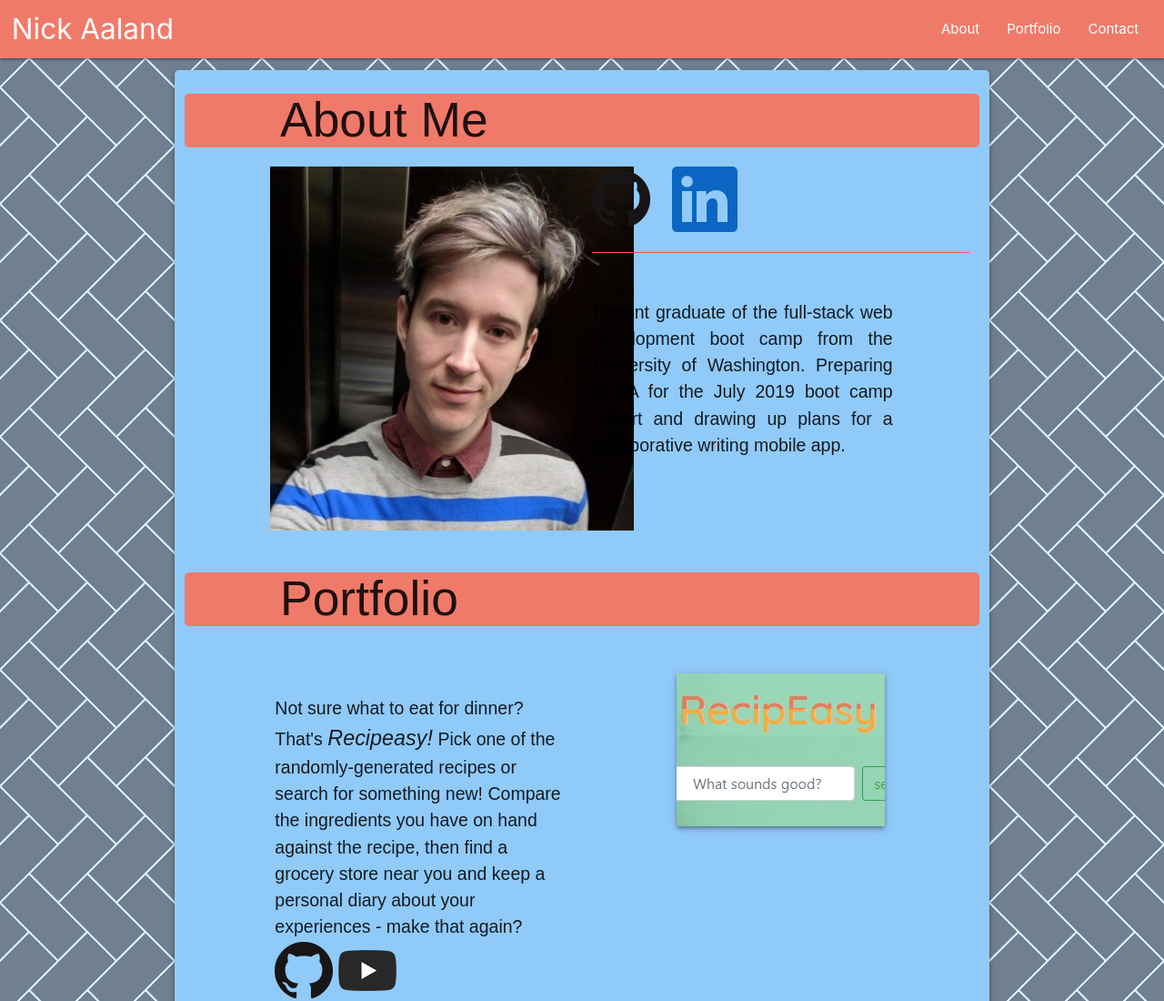
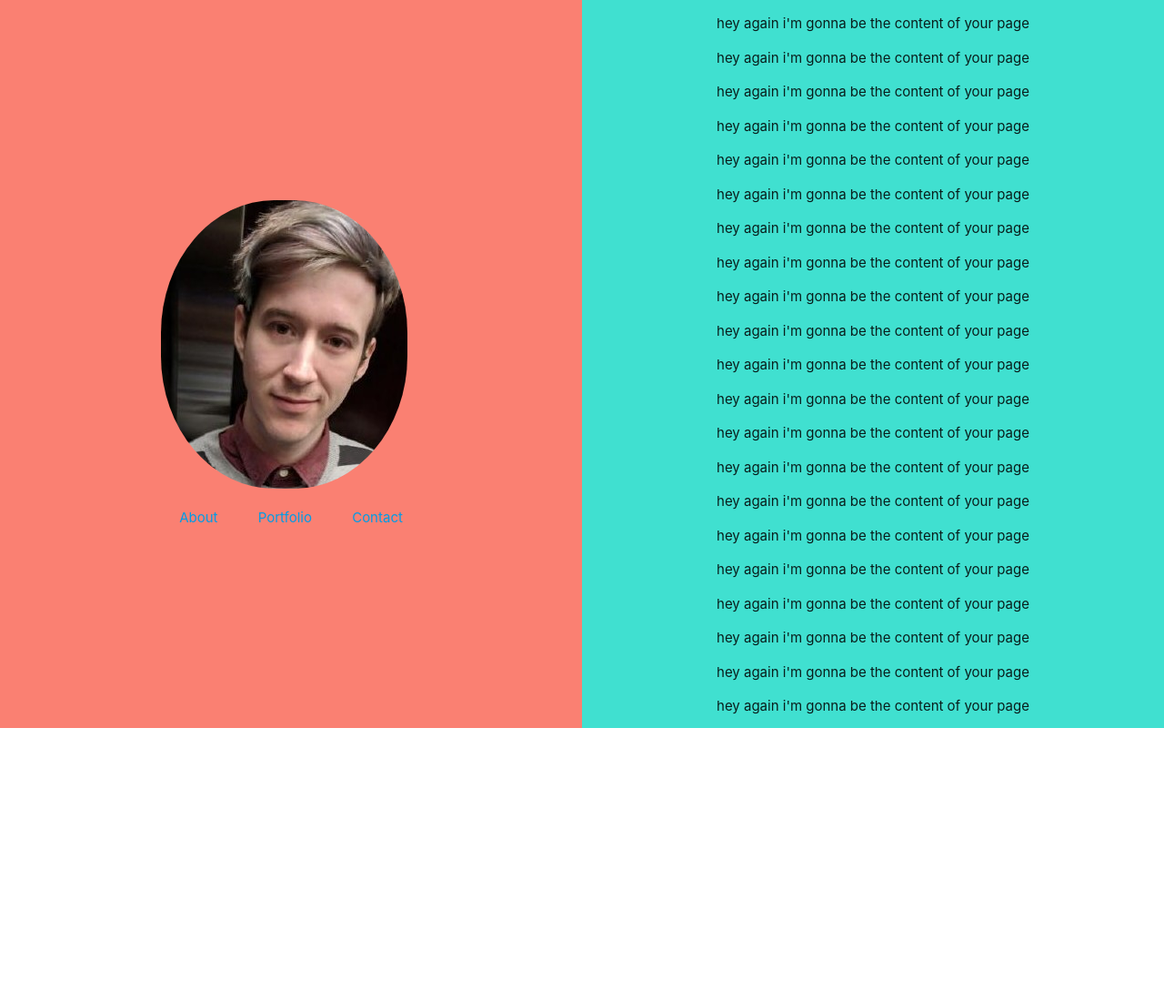
Before and after one commit to Nackles/nackles.github.io, a plain HTML site: page index.html in a window 1280 px wide. Shown: the top 1100 px of the page at 91% size. After the commit the page ends 800 px from the top, so only its background shows below. Drawn offline with nearby package versions, Linux system fonts and the light colour scheme.

Commit message:
basic html/css scaffold

```diff
--- /dev/null
+++ b/assets/styles/newstyle.css
@@ -0,0 +1,48 @@
+p {
+    text-align: center;
+
+    /* vertical-align: middle; */
+}
+
+.flex-item {
+    margin: auto;
+    flex-basis: auto;
+    flex: 0;
+}
+
+img {
+    border-radius: 46%;
+    /* height: 271px;
+    width: 317px; */
+}
+
+/* .push-in {
+
+} */
+
+ li {
+    display: inline;
+    padding: 15px;
+    margin: 5px;
+ }
+
+.left-col-sticky {
+    background-color: salmon;
+    position: fixed;
+    width: 50%;
+    /* left: 5%; */
+    height: 100%;
+    /* vertical-align: middle; */
+    display: flex;
+    flex-direction: column;
+    justify-content: space-around;
+}
+
+.right-col-content {
+    background-color: turquoise;
+    position: fixed;
+    width: 50%;
+    left: 50%;
+    height: 100%;
+    overflow: auto;
+}
--- /dev/null
+++ b/assets/styles/reset.css
@@ -0,0 +1,49 @@
+/* Wonderful .css reset used from: */
+/* http://meyerweb.com/eric/tools/css/reset/
+   v2.0 | 20110126
+   License: none (public domain)
+*/
+
+html, body, div, span, applet, object, iframe,
+h1, h2, h3, h4, h5, h6, p, blockquote, pre,
+a, abbr, acronym, address, big, cite, code,
+del, dfn, em, img, ins, kbd, q, s, samp,
+small, strike, strong, sub, sup, tt, var,
+b, u, i, center,
+dl, dt, dd, ol, ul, li,
+fieldset, form, label, legend,
+table, caption, tbody, tfoot, thead, tr, th, td,
+article, aside, canvas, details, embed,
+figure, figcaption, footer, header, hgroup,
+menu, nav, output, ruby, section, summary,
+time, mark, audio, video {
+	margin: 0;
+	padding: 0;
+	border: 0;
+	font-size: 100%;
+	font: inherit;
+	vertical-align: baseline;
+}
+/* HTML5 display-role reset for older browsers */
+article, aside, details, figcaption, figure,
+footer, header, hgroup, menu, nav, section {
+	display: block;
+}
+body {
+	line-height: 1;
+}
+ol, ul {
+	list-style: none;
+}
+blockquote, q {
+	quotes: none;
+}
+blockquote:before, blockquote:after,
+q:before, q:after {
+	content: '';
+	content: none;
+}
+table {
+	border-collapse: collapse;
+	border-spacing: 0;
+}
--- a/index.html
+++ b/index.html
@@ -9,118 +9,113 @@
       rel="stylesheet"
       href="https://cdnjs.cloudflare.com/ajax/libs/materialize/1.0.0/css/materialize.min.css"
     />
-    <link rel="stylesheet" type="text/css" href="./assets/styles/style.css" />
+    <!-- Don't worry for now. -->
+    <!-- <link rel="stylesheet" type="text/css" href="./assets/styles/style.css" /> -->
+    <link rel="stylesheet" type="test/css" href="./assets/styles/reset.css" />
+    <link rel="stylesheet" type="text/css" href="./assets/styles/newstyle.css" />
   </head>
   <body>
-    <!-- Static Navigation -->
-    <nav>
-      <div class="nav-wrapper">
-        <a class="brand-logo">Nick Aaland</a>
-        <ul id="nav-mobile" class="right hide-on-med-and-down">
-          <li><a href="#aboutme">About</a></li>
-          <li><a href="#portfolio">Portfolio</a></li>
-          <li><a href="mailto:nick.aaland@gmail.com">Contact</a></li>
-        </ul>
-      </div>
-    </nav>
+    <div class="big-flex">
+        <div class="left-col-sticky">
+            <div class="my-card flex-item">
+              <p class="" ></p>
+              <img class="" src="assets/images/profile.jfif" alt="profile-pic" />
+              <ul class="">
+                <li><a>About</a></li>
+                <li><a>Portfolio</a></li>
+                <li><a>Contact</a></li>
+              </ul>
+            </div>
+        </div>
+        <div class="right-col-content">
+          <p>hey again i'm gonna be the content of your page</p>
+          <p>hey again i'm gonna be the content of your page</p>
+          <p>hey again i'm gonna be the content of your page</p>
+          <p>hey again i'm gonna be the content of your page</p>
+          <p>hey again i'm gonna be the content of your page</p>
+          <p>hey again i'm gonna be the content of your page</p>
+          <p>hey again i'm gonna be the content of your page</p>
+          <p>hey again i'm gonna be the content of your page</p>
+          <p>hey again i'm gonna be the content of your page</p>
+          <p>hey again i'm gonna be the content of your page</p>
+          <p>hey again i'm gonna be the content of your page</p>
+          <p>hey again i'm gonna be the content of your page</p>
+          <p>hey again i'm gonna be the content of your page</p>
+          <p>hey again i'm gonna be the content of your page</p>
+          <p>hey again i'm gonna be the content of your page</p>
+          <p>hey again i'm gonna be the content of your page</p>
+          <p>hey again i'm gonna be the content of your page</p>
+          <p>hey again i'm gonna be the content of your page</p>
+          <p>hey again i'm gonna be the content of your page</p>
+          <p>hey again i'm gonna be the content of your page</p>
+          <p>hey again i'm gonna be the content of your page</p>
+          <p>hey again i'm gonna be the content of your page</p>
+          <p>hey again i'm gonna be the content of your page</p>
+          <p>hey again i'm gonna be the content of your page</p>
+          <p>hey again i'm gonna be the content of your page</p>
+          <p>hey again i'm gonna be the content of your page</p>
+          <p>hey again i'm gonna be the content of your page</p>
+          <p>hey again i'm gonna be the content of your page</p>
+          <p>hey again i'm gonna be the content of your page</p>
+          <p>hey again i'm gonna be the content of your page</p>
+          <p>hey again i'm gonna be the content of your page</p>
+          <p>hey again i'm gonna be the content of your page</p>
+          <p>hey again i'm gonna be the content of your page</p>
+          <p>hey again i'm gonna be the content of your page</p>
+          <p>hey again i'm gonna be the content of your page</p>
+          <p>hey again i'm gonna be the content of your page</p>
+          <p>hey again i'm gonna be the content of your page</p>
+          <p>hey again i'm gonna be the content of your page</p>
+          <p>hey again i'm gonna be the content of your page</p>
+          <p>hey again i'm gonna be the content of your page</p>
+          <p>hey again i'm gonna be the content of your page</p>
+          <p>hey again i'm gonna be the content of your page</p>
+          <p>hey again i'm gonna be the content of your page</p>
+          <p>hey again i'm gonna be the content of your page</p>
+          <p>hey again i'm gonna be the content of your page</p>
+          <p>hey again i'm gonna be the content of your page</p>
+          <p>hey again i'm gonna be the content of your page</p>
+          <p>hey again i'm gonna be the content of your page</p>
+          <p>hey again i'm gonna be the content of your page</p>
+          <p>hey again i'm gonna be the content of your page</p>
+          <p>hey again i'm gonna be the content of your page</p>
+          <p>hey again i'm gonna be the content of your page</p>
+          <p>hey again i'm gonna be the content of your page</p>
+          <p>hey again i'm gonna be the content of your page</p>
+          <p>hey again i'm gonna be the content of your page</p>
+          <p>hey again i'm gonna be the content of your page</p>
+          <p>hey again i'm gonna be the content of your page</p>
+          <p>hey again i'm gonna be the content of your page</p>
+          <p>hey again i'm gonna be the content of your page</p>
+          <p>hey again i'm gonna be the content of your page</p>
+          <p>hey again i'm gonna be the content of your page</p>
+          <p>hey again i'm gonna be the content of your page</p>
+          <p>hey again i'm gonna be the content of your page</p>
+          <p>hey again i'm gonna be the content of your page</p>
+          <p>hey again i'm gonna be the content of your page</p>
+          <p>hey again i'm gonna be the content of your page</p>
+          <p>hey again i'm gonna be the content of your page</p>
+          <p>hey again i'm gonna be the content of your page</p>
+          <p>hey again i'm gonna be the content of your page</p>
+          <p>hey again i'm gonna be the content of your page</p>
+          <p>hey again i'm gonna be the content of your page</p>
+          <p>hey again i'm gonna be the content of your page</p>
+          <p>hey again i'm gonna be the content of your page</p>
+          <p>hey again i'm gonna be the content of your page</p>
+          <p>hey again i'm gonna be the content of your page</p>
+          <p>hey again i'm gonna be the content of your page</p>
+          <p>hey again i'm gonna be the content of your page</p>
+          <p>hey again i'm gonna be the content of your page</p>
+          <p>hey again i'm gonna be the content of your page</p>
+          <p>hey again i'm gonna be the content of your page</p>
+          <p>hey again i'm gonna be the content of your page</p>
+          <p>hey again i'm gonna be the content of your page</p>
+          <p>hey again i'm gonna be the content of your page</p>
+          <p>hey again i'm gonna be the content of your page</p>
 
-    <!-- shadowed container -->
-    <div class="container content z-depth-2">
-      <!-- About Me -->
-      <div id="aboutme" class="row">
-        <div class="col s12">
-          <h2>About Me</h2>
-          <div class="col s6">
-            <img id="profile_pic" src="./assets/images/profile.jpg" />
-          </div>
-          <div class="col s6">
-            <a href="https://github.com/Nackles" target="_blank"><img
-              id="git_icon"
-              src="./assets/images/GitHub-Mark/PNG/GitHub-Mark-64px.png"
-            /></a>
-            <a href="https://www.linkedin.com/in/nickaaland/" target="_blank"><img src="./assets/images/In-Blue-72.png" /></a>
-            <p></p>
-            <div class="divider red lighten-1"></div>
-            <p class="blurb">
-              Recent graduate of the full-stack web development boot camp from
-              the University of Washington. Preparing to TA for the July 2019
-              boot camp cohort and drawing up plans for a collaborative writing
-              mobile app.
-            </p>
-          </div>
         </div>
       </div>
-      <!-- Portfolio follows -->
-      <!-- Item one: Recipeasy -->
-          <div id="portfolio" class="row">
-        <div class="col s12">
-          <h2>Portfolio</h2>
-          <div class="col s6">
-            <p class="blurb_left">
-              Not sure what to eat for dinner? That's <span class="proj_title">Recipeasy!</span> Pick one of the
-              randomly-generated recipes or search for something new! Compare the ingredients you have on hand against the recipe, then find a grocery
-              store near you and keep a personal diary about your experiences - make that again? <br>
-              <a href="https://github.com/QuietEvolver/RecipEasy" target="_blank"><img src="./assets/images/GitHub-Mark/PNG/GitHub-Mark-64px.png"/></a>
-              <a href="https://youtu.be/67Fdr3L1Wg4" target="_blank"><img class="yt_icon" src="./assets/images/youtube_social_icon_dark.png"/></a>
-            </p>
-          </div>
-          <div class="col s6 portfolio_thumb">
-            <a href="https://quietevolver.github.io/RecipEasy/" target="_blank"><img class="z-depth-2" src="./assets/images/recipeasy.jpg" /></a>
-          </div>
-        </div>
-      </div>
-
-<!-- Item two: Glamazon -->
-          <div id="portfolio" class="row">
-
-        <div class="col s12">
-          <div class="col s6 portfolio_thumb">
-                        <a href="https://github.com/Nackles/glamazon" target="_blank"><img class="z-depth-2" src="./assets/images/glamazon.jpg" /></a>
-          </div>
-          <div class="col s6">
-                        <p class="blurb">
-              <span class="proj_title">Glamazon</span> is a CLI mockup of a database interaction using Javascript and MySQL. Instructions and a video of it functioning are in this Github readme. <br>
-              <a href="https://github.com/Nackles/glamazon" target="_blank"><img src="./assets/images/GitHub-Mark/PNG/GitHub-Mark-64px.png"/></a>
-              <a href="https://www.youtube.com/watch?v=OYIpHGtNBs0&feature=youtu.be" target="_blank"><img class="yt_icon" src="./assets/images/youtube_social_icon_dark.png"/></a>
-            </p>
-          </div>
-        </div>
-      </div>
-      <!-- Item three: MTG Host -->
-          <div id="portfolio" class="row">
-        <div class="col s12">
-          <div class="col s6">
-            <p class="blurb_left">
-              <span class="proj_title">MTG Host</span> is a Magic: The Gathering companion app that tracks life totals and tokens players control using a MySQL server and Socket to keep each unique client updated.<br>
-              <a href="https://github.com/eblouin876/MTG-Host" target="_blank"><img src="./assets/images/GitHub-Mark/PNG/GitHub-Mark-64px.png"/></a>
-              <a href="https://quiet-beyond-50847.herokuapp.com/" target="_blank"><img class="yt_icon" src="./assets/images/youtube_social_icon_dark.png"/></a>
-            </p>
-          </div>
-          <div class="col s6 portfolio_thumb">
-            <a href="https://github.com/eblouin876/MTG-Host" target="_blank"><img class="z-depth-2" src="./assets/images/mtghost.jpg" /></a>
-          </div>
-        </div>
-      </div>
-  <!-- Item four: Giphy -->
-          <div id="portfolio" class="row">
-        <div class="col s12">
-          <div class="col s6 portfolio_thumb">
-                        <a href="https://nackles.github.io/Giffy/" target="_blank"><img class="z-depth-2" src="./assets/images/giphy.jpg" /></a>
-          </div>
-          <div class="col s6">
-                        <p class="blurb">
-              <span class="proj_title">Giphy search</span> is a simple GIF search engine made using jQuery and Ajax. Select one of the hard-coded examples for an array of ten gifs and ratings, or use the search bar to add your own buttons.<br>
-              <a href="https://github.com/Nackles/Giffy" target="_blank"><img src="./assets/images/GitHub-Mark/PNG/GitHub-Mark-64px.png"/></a>
-              <a href="https://nackles.github.io/Giffy/" target="_blank"><img class="yt_icon" src="./assets/images/youtube_social_icon_dark.png"/></a>
-            </p>
-          </div>
-        </div>
-        <p class="copyright">&copy;Nick Aaland 2019</p>
-      </div>
-
-
-
-
   </body>
-  <script src="https://cdnjs.cloudflare.com/ajax/libs/materialize/1.0.0/js/materialize.min.js"></script>
+  <!-- Seems like I might not need Materialize -->
+  <!-- <script src="https://cdnjs.cloudflare.com/ajax/libs/materialize/1.0.0/js/materialize.min.js"></script> -->
 </html>
```
Also changed, not shown: about.html (deleted), assets/images/profile.jfif (added), portfolio.html (deleted).
